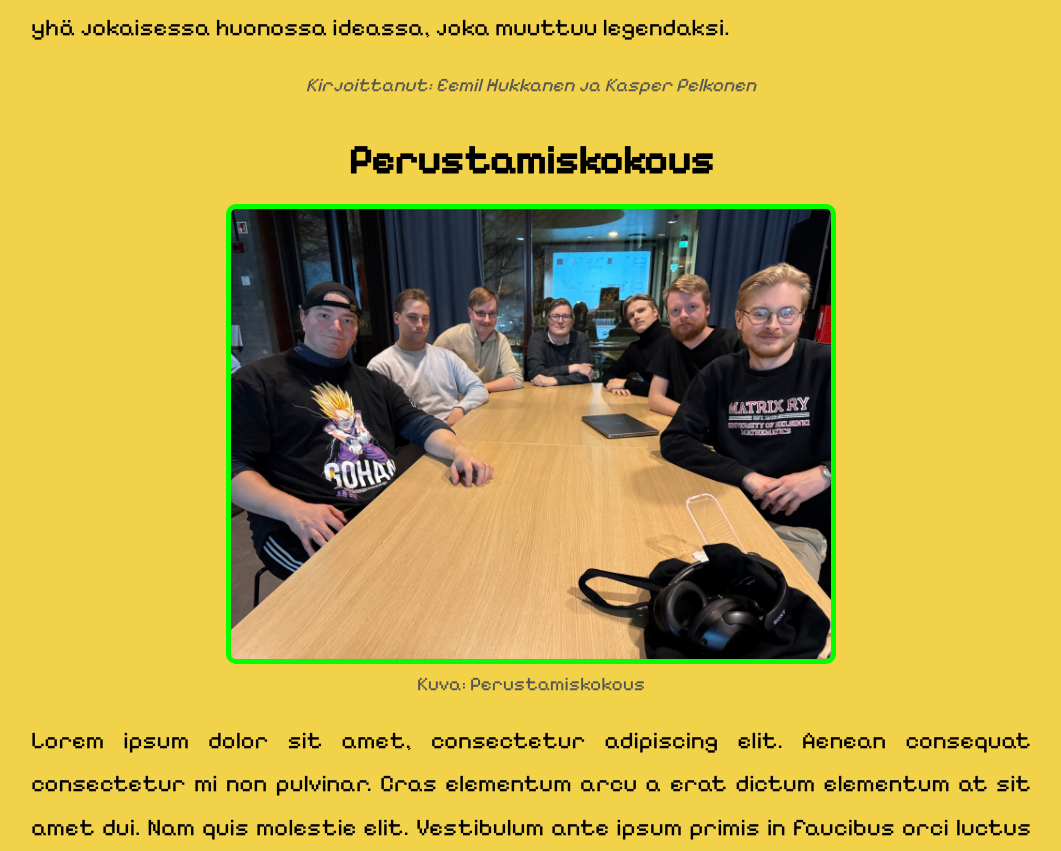
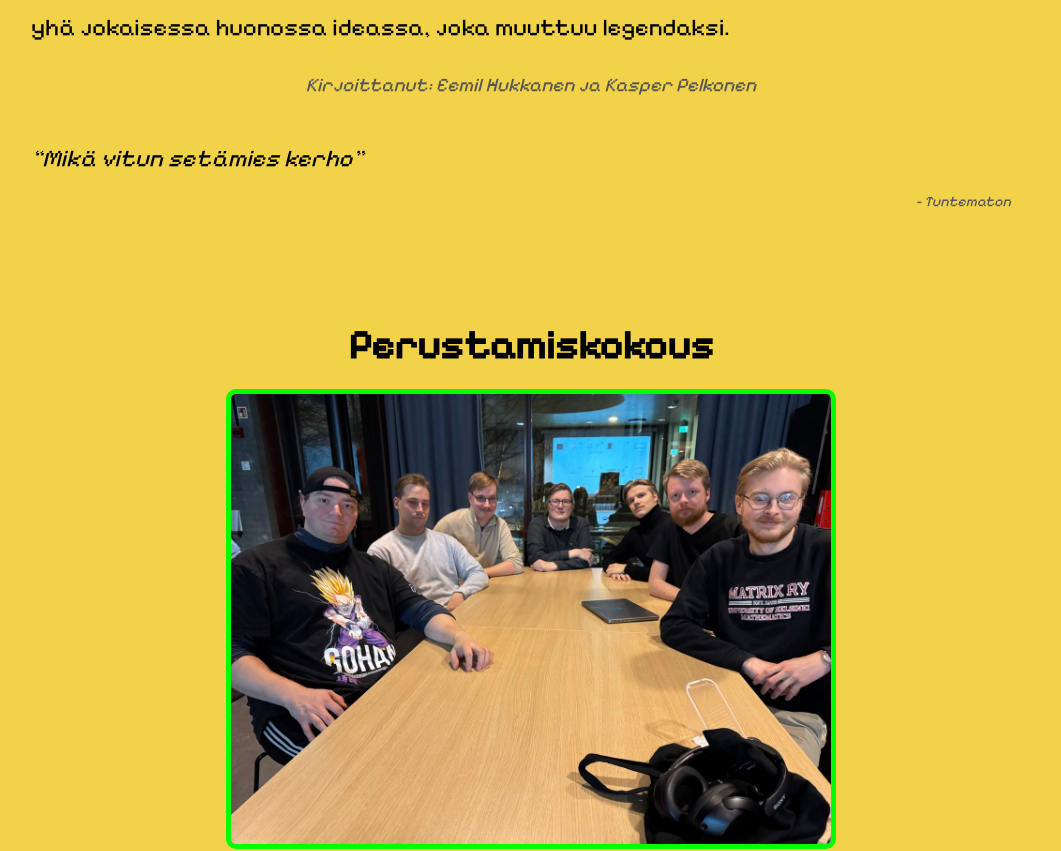
Before and after one commit to kurkilmo/jyty-web, a Next.js app: page /vappulehti in a window 1280 px wide. Shown: the part 1840-2691 px from the top of the page, without its empty margins (109-1170 px from the left). Built offline with nearby package versions, Linux system fonts and the light colour scheme.

Commit message:
feat: quotes

```diff
--- a/pages/vappulehti.js
+++ b/pages/vappulehti.js
@@ -3,6 +3,7 @@ import Layout from "../components/Layout";
 const articles = [
   {
     id: 1,
+    type: "article",
     title: "Rento ruusu",
     content: `
       <p>Kaikki alkoi rennosta Ruususta!</p>
@@ -16,6 +17,13 @@ const articles = [
   },
   {
     id: 2,
+    type: "quote",
+    content: "“Mikä vitun setämies kerho”",
+    author: "Tuntematon",
+  },
+  {
+    id: 3,
+    type: "article",
     title: "Perustamiskokous",
     content: `
       <p>Lorem ipsum dolor sit amet, consectetur adipiscing elit. Aenean consequat consectetur mi non pulvinar. Cras elementum arcu a erat dictum elementum at sit amet dui. Nam quis molestie elit. Vestibulum ante ipsum primis in faucibus orci luctus et ultrices posuere cubilia curae; Aliquam nec justo id mi tristique euismod. Donec ac viverra lectus, eget faucibus lorem. Donec gravida ornare ligula, a eleifend purus. Aliquam sed cursus tortor, sed facilisis nulla. Interdum et malesuada fames ac ante ipsum primis in faucibus. Orci varius natoque penatibus et magnis dis parturient montes, nascetur ridiculus mus.</p>
@@ -26,7 +34,14 @@ const articles = [
     author: "En muista joku",
   },
   {
-    id: 3,
+    id: 4,
+    type: "quote",
+    content: "“Teekkarit eivät vain juhli, he myös luovat historiaa.”",
+    author: "Joku viisas",
+  },
+  {
+    id: 5,
+    type: "article",
     title: "joo joku artikkeli",
     content: `
       <p>Lorem ipsum dolor sit amet, consectetur adipiscing elit. Aenean consequat consectetur mi non pulvinar. Cras elementum arcu a erat dictum elementum at sit amet dui. Nam quis molestie elit. Vestibulum ante ipsum primis in faucibus orci luctus et ultrices posuere cubilia curae; Aliquam nec justo id mi tristique euismod. Donec ac viverra lectus, eget faucibus lorem. Donec gravida ornare ligula, a eleifend purus. Aliquam sed cursus tortor, sed facilisis nulla. Interdum et malesuada fames ac ante ipsum primis in faucibus. Orci varius natoque penatibus et magnis dis parturient montes, nascetur ridiculus mus.</p>
@@ -44,20 +59,27 @@ export default function Vappu() {
       <div className="container">
         <h1 className="vappu-title">Jyty Vapu_leho</h1>
         <div>
-          {articles.map((article) => (
-            <div key={article.id} className="article-container">
-              <h2 className="article-title">{article.title}</h2>
+          {articles.map((item) =>
+            item.type === "article" ? (
+              <div key={item.id} className="article-container">
+                <h2 className="article-title">{item.title}</h2>
                 <figure className="article-figure">
-                <img src={article.image} alt={article.title} className="article-image" />
-                <figcaption className="article-caption">{`Kuva: ${article.title}`}</figcaption>
+                  <img src={item.image} alt={item.title} className="article-image" />
+                  <figcaption className="article-caption">{`Kuva: ${item.title}`}</figcaption>
                 </figure>
                 <div
                   className="article-content"
-                dangerouslySetInnerHTML={{ __html: article.content }}
+                  dangerouslySetInnerHTML={{ __html: item.content }}
                 ></div>
-              <p className="article-author">{`Kirjoittanut: ${article.author}`}</p>
+                <p className="article-author">{`Kirjoittanut: ${item.author}`}</p>
               </div>
-          ))}
+            ) : (
+              <blockquote key={item.id} className="quote-container">
+                <p className="quote-content">{item.content}</p>
+                <footer className="quote-author">{`- ${item.author}`}</footer>
+              </blockquote>
+            )
+          )}
         </div>
       </div>
     </Layout>
--- a/styles/global.css
+++ b/styles/global.css
@@ -102,6 +102,24 @@ body {
   font-style: italic;
   margin-top: 20px;
   color: #555;
+}
+
+.quote-container {
+  margin: 3rem 0;
+  font-style: italic;
+  padding: 0 120px;
+}
+
+.quote-content {
+  margin: 0;
+  font-size: 1.5em;
+}
+
+.quote-author {
+  text-align: right;
+  font-size: 0.9rem;
+  color: #555;
+  background-color: rgb(242, 210, 73);
 }
 
 /* ==========================
```
Lines whose indentation alone changed are shown as unchanged.
